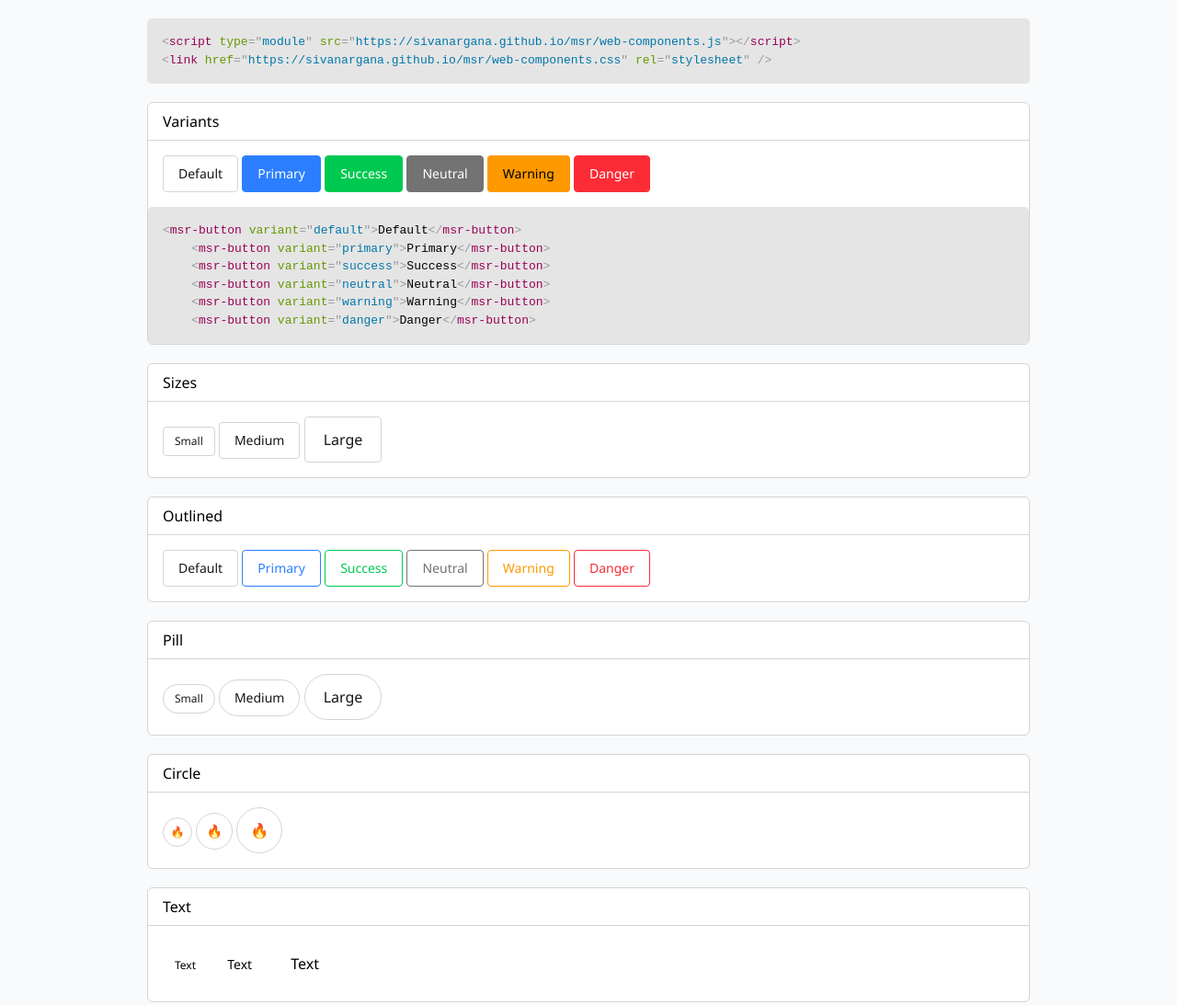
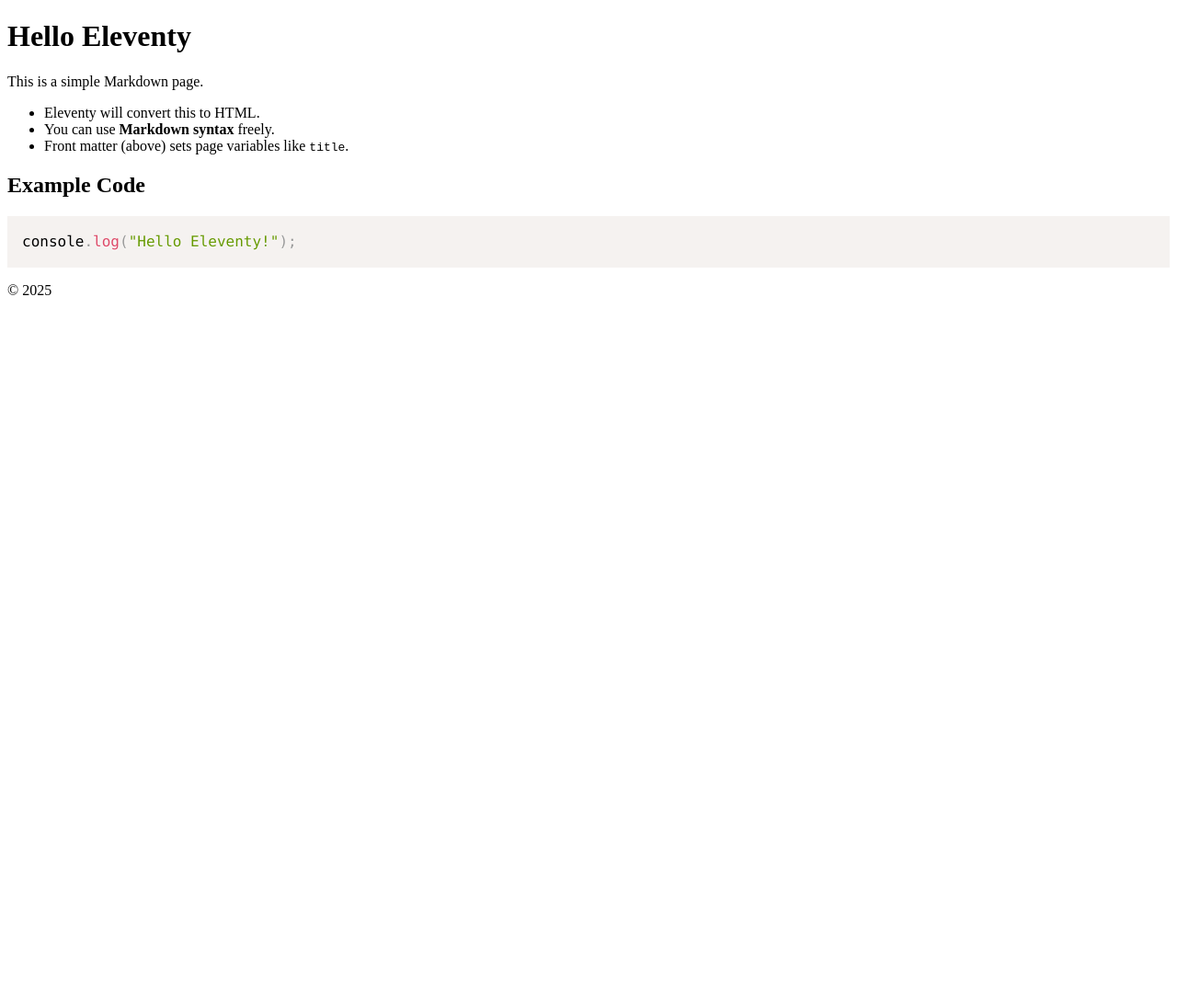
Before and after one commit to sivanargana/lit, a website: page docs/index.html in a window 1280 px wide. Shown: the top 1093 px of the page at 92% size. After the commit the page ends 800 px from the top, so only its background shows below. Drawn offline with nearby package versions, Linux system fonts and the light colour scheme; files that its build step writes are made by us from their sources.

Commit message:
new changes

```diff
--- a/docs/index.html
+++ b/docs/index.html
@@ -1,110 +1,29 @@
-<!doctype html>
+<!DOCTYPE html>
 <html lang="en">
 <head>
-  <meta charset="UTF-8" />
-  <link rel="icon" type="image/svg+xml" href="/vite.svg" />
-  <meta name="viewport" content="width=device-width, initial-scale=1.0" />
-  <title>Vite + Lit + TS</title>
-
-
-
-
-
-  <script type="module" crossorigin src="/msr/web-components.js"></script>
-  <link rel="stylesheet" crossorigin href="/msr/web-components.css">
+  <meta charset="UTF-8">
+  <title>Hello Eleventy</title>
+ <link rel="stylesheet" href="https://cdnjs.cloudflare.com/ajax/libs/prism/1.29.0/themes/prism.min.css" />
 </head>
 <body>
+  <header>
+    <h1>Hello Eleventy</h1>
+  </header>
 
-<div class="max-w-[1000px] mx-auto p-5 flex flex-col gap-5">
-    <msr-code slot="footer" code='<script type="module" src="https://sivanargana.github.io/msr/web-components.js"></script>
-<link href="https://sivanargana.github.io/msr/web-components.css" rel="stylesheet" />'></msr-code>
+  <main>
+    <p>This is a simple Markdown page.</p>
+<ul>
+<li>Eleventy will convert this to HTML.</li>
+<li>You can use <strong>Markdown syntax</strong> freely.</li>
+<li>Front matter (above) sets page variables like <code>title</code>.</li>
+</ul>
+<h2>Example Code</h2>
+<pre class="language-js"><code class="language-js">console<span class="token punctuation">.</span><span class="token function">log</span><span class="token punctuation">(</span><span class="token string">"Hello Eleventy!"</span><span class="token punctuation">)</span><span class="token punctuation">;</span></code></pre>
 
+  </main>
 
-
-  <msr-card>
-    <div slot="header">Variants</div>
-
-    <msr-button variant="default">Default</msr-button>
-    <msr-button variant="primary">Primary</msr-button>
-    <msr-button variant="success">Success</msr-button>
-    <msr-button variant="neutral">Neutral</msr-button>
-    <msr-button variant="warning">Warning</msr-button>
-    <msr-button variant="danger">Danger</msr-button>
-
-
-       <msr-code slot="footer" code='<msr-button variant="default">Default</msr-button>
-    <msr-button variant="primary">Primary</msr-button>
-    <msr-button variant="success">Success</msr-button>
-    <msr-button variant="neutral">Neutral</msr-button>
-    <msr-button variant="warning">Warning</msr-button>
-    <msr-button variant="danger">Danger</msr-button>'></msr-code>
-  </msr-card>
-  <msr-card>
-     <div slot="header">Sizes</div>
-    <msr-button size="small">Small</msr-button>
-    <msr-button size="medium">Medium</msr-button>
-    <msr-button size="large">Large</msr-button>
-  </msr-card>
-  <msr-card>
-     <div slot="header">Outlined</div>
-    <msr-button variant="default" outline>Default</msr-button>
-    <msr-button variant="primary" outline>Primary</msr-button>
-    <msr-button variant="success" outline>Success</msr-button>
-    <msr-button variant="neutral" outline>Neutral</msr-button>
-    <msr-button variant="warning" outline>Warning</msr-button>
-    <msr-button variant="danger" outline>Danger</msr-button>
-  </msr-card>
-  <msr-card>
-        <div slot="header">Pill</div>
-    <msr-button size="small" pill>Small</msr-button>
-    <msr-button size="medium" pill>Medium</msr-button>
-    <msr-button size="large" pill>Large</msr-button>
-  </msr-card>
-  <msr-card>
-     <div slot="header">Circle</div>
-    <msr-button variant="default" size="small" circle>🔥</msr-button>
-    <msr-button variant="default" size="medium" circle>🔥</msr-button>
-    <msr-button variant="default" size="large" circle>🔥</msr-button>
-  </msr-card>
-  <msr-card>
-    <div slot="header">Text</div>
-    <msr-button variant="text" size="small">Text</msr-button>
-    <msr-button variant="text" size="medium">Text</msr-button>
-    <msr-button variant="text" size="large">Text</msr-button>
-  </msr-card>
-  <msr-card>
-     <div slot="header">Link</div>
-    <msr-button href="https://example.com/">Link</msr-button>
-    <msr-button href="https://example.com/" target="_blank">New Window</msr-button>
-    <msr-button href="/assets/images/wordmark.svg" download="shoelace.svg">Download</msr-button>
-    <msr-button href="https://example.com/" disabled>Disabled</msr-button>
-  </msr-card>
-    <msr-card>
-       <div slot="header">Prefix & Suffix</div>
-        <msr-button>
-      Both
-      <span slot="prefix">🔥</span>
-      <span slot="suffix">❯</span>
-        </msr-button>
-        <msr-button>
-      Prefix
-      <span slot="prefix">🔥</span>
-        </msr-button>
-        <msr-button>
-      Suffix
-      <span slot="suffix">🔥</span>
-        </msr-button>
-        <a href="" target=""></a>
-    </msr-card>
-      <msr-card>
-        <div slot="header">Loading</div>
-        <msr-button variant="default" loading>Default</msr-button>
-        <msr-button variant="primary" loading>Primary</msr-button>
-        <msr-button variant="success" loading>Success</msr-button>
-        <msr-button variant="neutral" loading>Neutral</msr-button>
-        <msr-button variant="warning" loading>Warning</msr-button>
-        <msr-button variant="danger" loading>Danger</msr-button>
-      </msr-card>
-</div>
+  <footer>
+    <p>© 2025</p>
+  </footer>
 </body>
 </html>
--- a/package.json
+++ b/package.json
@@ -6,9 +6,12 @@
   "scripts": {
     "dev": "vite",
     "build": "tsc && vite build",
-    "preview": "vite preview"
+    "preview": "vite preview",
+    "dev:eleventy": "eleventy --config=.eleventy.mjs --serve"
   },
   "dependencies": {
+    "@11ty/eleventy": "^3.1.2",
+    "@11ty/eleventy-plugin-syntaxhighlight": "^5.0.2",
     "@tailwindcss/vite": "^4.1.11",
     "lit": "^3.3.0",
     "prismjs": "^1.30.0",
--- /dev/null
+++ b/src/_includes/base.njk
@@ -0,0 +1,21 @@
+<!DOCTYPE html>
+<html lang="en">
+<head>
+  <meta charset="UTF-8">
+  <title>{{ title }}</title>
+ <link rel="stylesheet" href="https://cdnjs.cloudflare.com/ajax/libs/prism/1.29.0/themes/prism.min.css" />
+</head>
+<body>
+  <header>
+    <h1>{{ title }}</h1>
+  </header>
+
+  <main>
+    {{ content | safe }}
+  </main>
+
+  <footer>
+    <p>© 2025</p>
+  </footer>
+</body>
+</html>
```
Also changed, not shown: src/index.md (added, +17 -0 lines), .eleventy.mjs (added), 1 other file.
